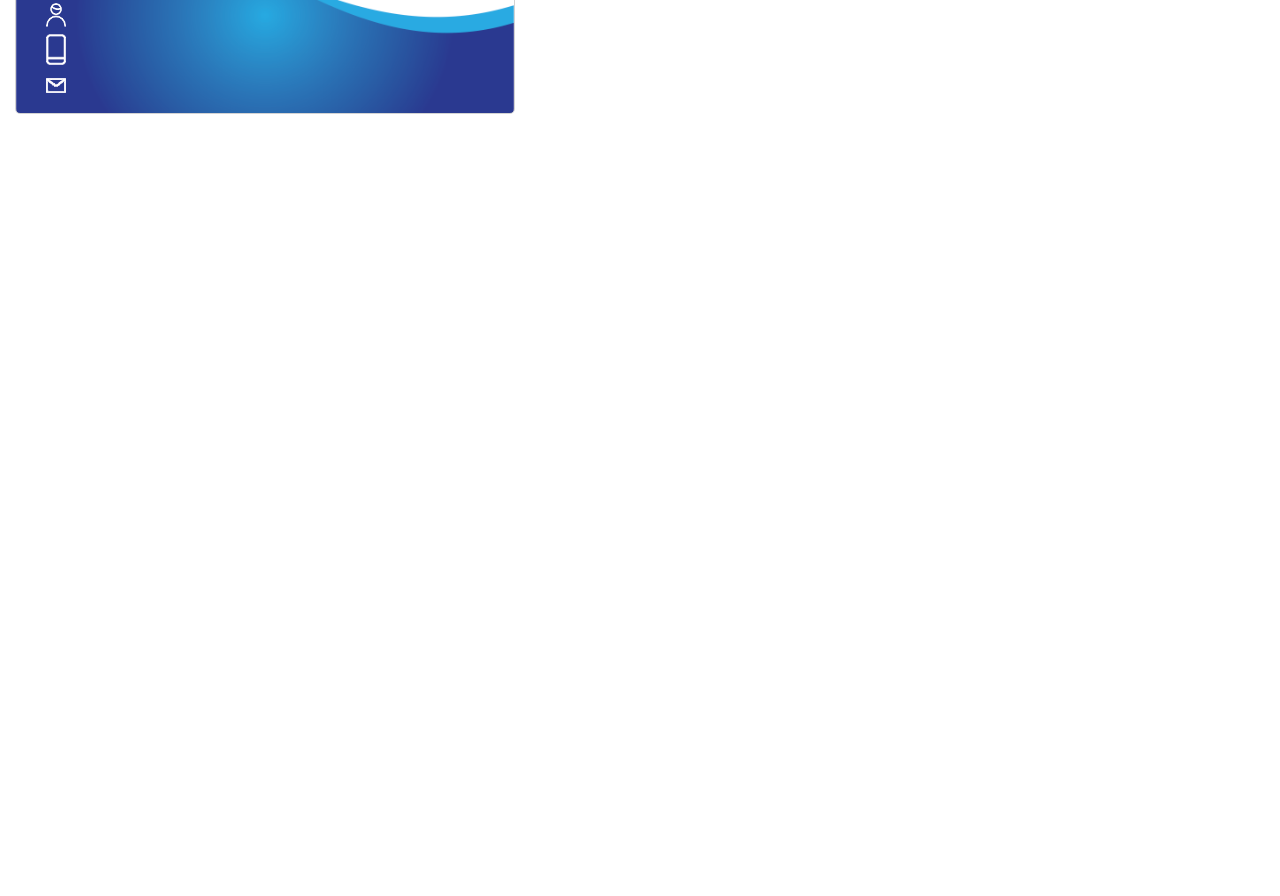
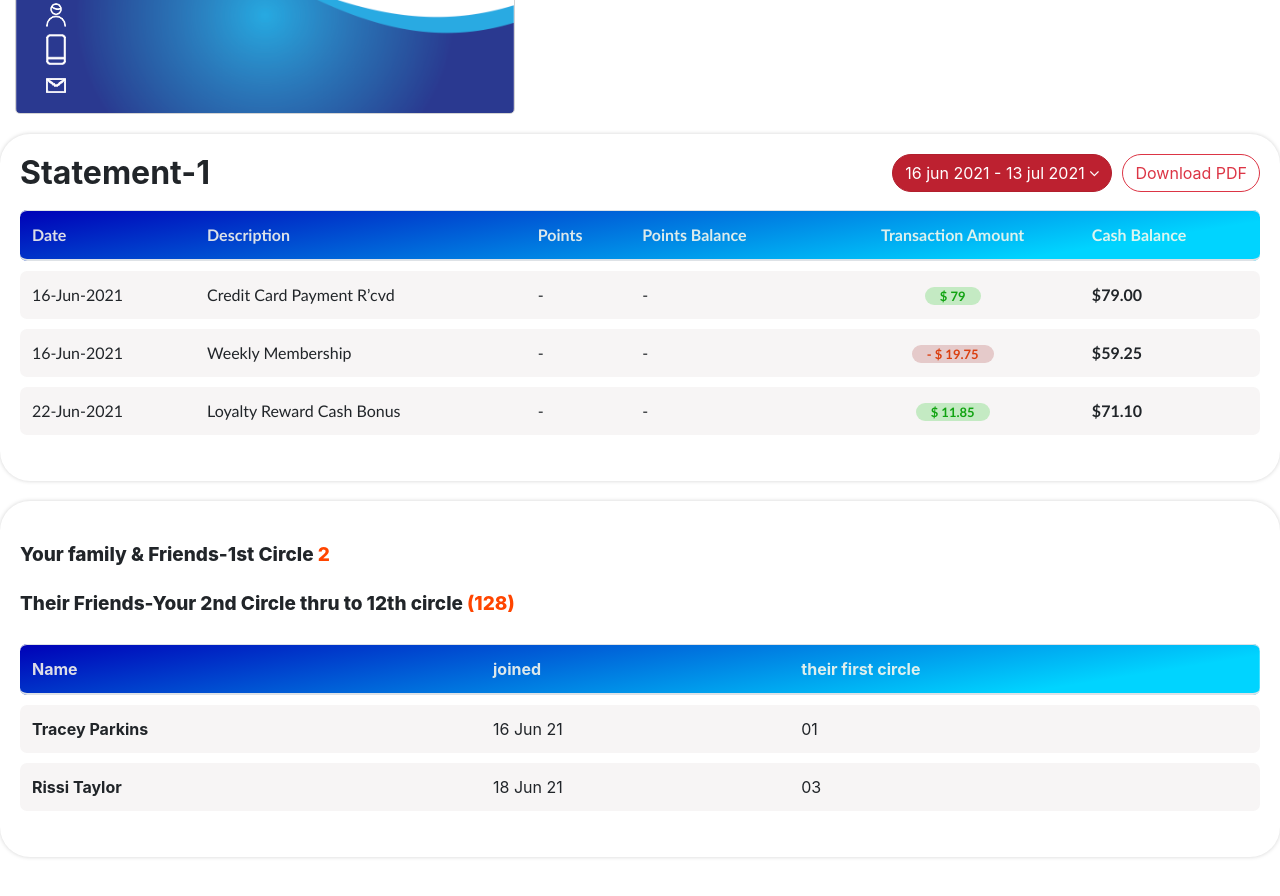
Before and after one commit to Uzair11/cards-angular, an Angular app: page / in a window 1280 px wide. Shown: the part 260-1156 px from the top of the page. Before the commit the page ends 800 px from the top, so only its background shows below. Built offline with nearby package versions, Linux system fonts and the light colour scheme; what ngx-qrcode2 would draw is missing.

Commit message:
route params

```diff
--- a/src/app/app-routing.module.ts
+++ b/src/app/app-routing.module.ts
@@ -1,7 +1,13 @@
 import { NgModule } from '@angular/core';
 import { Routes, RouterModule } from '@angular/router';
+import {StatementDetailComponent} from './statement-detail/statement-detail.component';
 
-const routes: Routes = [];
+const routes: Routes = [
+  {
+    path:'test',
+    component:StatementDetailComponent
+  }
+];
 
 @NgModule({
   imports: [RouterModule.forRoot(routes)],
--- a/src/app/app.component.html
+++ b/src/app/app.component.html
@@ -34,3 +34,6 @@
 
   </div>
 </div>
+<app-statement-detail></app-statement-detail>
+
+<app-cof-detail></app-cof-detail>
--- a/src/app/app.module.ts
+++ b/src/app/app.module.ts
@@ -4,11 +4,15 @@ import { NgxQRCodeModule } from 'ngx-qrcode2';
 
 import { AppRoutingModule } from './app-routing.module';
 import { AppComponent } from './app.component';
+import { StatementDetailComponent } from './statement-detail/statement-detail.component';
+import { CofDetailComponent } from './cof-detail/cof-detail.component';
 
 
 @NgModule({
   declarations: [
-    AppComponent
+    AppComponent,
+    StatementDetailComponent,
+    CofDetailComponent,
   ],
   imports: [
     BrowserModule,
--- /dev/null
+++ b/src/app/cof-detail/cof-detail.component.css
@@ -0,0 +1,105 @@
+.header {
+    padding-top: 30px;
+    position: relative;
+}
+.header .logo {
+    position: absolute;
+    width: 200px;
+    height: auto;
+    top: 65px;
+}
+
+h1 {
+    color:#349dff;
+    text-align: center;
+    font-size: 50px;
+    font-weight: 900;
+}
+
+h4{
+    color: black;
+    text-align: center;
+}
+.statement{
+        text-align: center;
+}
+.statement h4{
+    font-size: 25;
+    font-weight: 600;
+}
+.statement h1{
+    margin-top: 20px;
+    font-weight: 700;
+    font-size: 70px;
+}
+
+.card-{
+    border-radius: 30px;
+    box-shadow: 0 0 4px lightgray;
+    padding: 20px;
+    margin-top: 20px;
+    margin-bottom: 60px;
+}
+.card-table {
+    border-radius: 30px;
+    box-shadow: 0 0 4px lightgray;
+    padding: 20px;
+    margin-top: 20px;
+}
+.card-table h2{
+    font-size: 30;
+    font-weight: 700;
+}
+
+
+.container h3{
+    font-size: medium;
+}
+thead {
+    background: rgb(2,0,36);
+background: linear-gradient(171deg, rgba(2,0,36,1) 0%, rgba(2,0,75,1) 0%, rgba(1,0,113,1) 0%, rgba(0,0,183,1) 0%, rgba(0,212,255,1) 84%);
+color: rgba(255, 251, 236, 0.863);
+padding: 10px;
+border-radius: 7px;
+}
+
+.table {
+    border-collapse: separate;
+    border-spacing: 0 10px;
+}
+
+.table td {
+    background-color: rgb(247, 245, 245);
+    margin-bottom: 10px;
+}
+.table td {
+    border-top: none !important;
+}
+
+.table tr td:first-child {
+    border-top-left-radius: 7px;
+    border-bottom-left-radius: 7px;
+}
+.table tr td:last-child {
+    border-top-right-radius: 7px;
+    border-bottom-right-radius: 7px;
+}
+
+.table tr th:first-child {
+    border-top-left-radius: 7px;
+    border-bottom-left-radius: 7px;
+}
+.table tr th:last-child {
+    border-top-right-radius: 7px;
+    border-bottom-right-radius: 7px;
+}
+
+
+.class p {
+    margin-top: 20px;
+    font-size: 19px;
+    font-weight: 780;
+}
+.bold {
+    font-weight: bold;
+}
--- /dev/null
+++ b/src/app/cof-detail/cof-detail.component.html
@@ -0,0 +1,22 @@
+
+ <div class="card-">
+  <div class="class">
+      <p>Your family & Friends-1st Circle <span style="color:orangered">{{CoFDetail.length}}</span></p>
+      <p>Their Friends-Your 2nd Circle thru to 12th circle <span style="color: orangered">(128)</span></p>
+<table class="table" >
+  <thead>
+      <tr>
+          <th>Name</th>
+          <th>joined</th>
+          <th>their first circle</th>
+      </tr>
+  </thead>
+  <tbody>
+      <tr *ngFor="let item of CoFDetail">
+          <td class="bold">{{item.Name}}</td>
+          <td>{{item.Joined}}</td>
+          <td> {{item.Circle}} </td>
+      </tr>
+  </tbody>
+</table>
+</div>
--- /dev/null
+++ b/src/app/cof-detail/cof-detail.component.ts
@@ -0,0 +1,21 @@
+import { Component, OnInit } from '@angular/core';
+
+@Component({
+  selector: 'app-cof-detail',
+  templateUrl: './cof-detail.component.html',
+  styleUrls: ['./cof-detail.component.css']
+})
+export class CofDetailComponent implements OnInit {
+
+  CoFDetail=[
+    {Name:"Tracey Parkins", Joined:"16 Jun 21", Circle:"01"},
+    {Name:"Rissi Taylor", Joined:"18 Jun 21", Circle:"03"}
+  ]
+
+
+  constructor() { }
+
+  ngOnInit(): void {
+  }
+
+}
--- /dev/null
+++ b/src/app/statement-detail/statement-detail.component.css
@@ -0,0 +1,142 @@
+
+
+.header {
+    padding-top: 30px;
+    position: relative;
+}
+tr {
+    font-family:'Gill Sans', 'Gill Sans MT', Calibri, 'Trebuchet MS', sans-serif;
+}
+.header .logo {
+    position: absolute;
+    width: 200px;
+    height: auto;
+    top: 65px;
+}
+
+h1 {
+    color:#349dff;
+    text-align: center;
+    font-size: 50px;
+    font-weight: 900;
+}
+
+h4{
+    color: black;
+    text-align: center;
+}
+.statement{
+        text-align: center;
+}
+.statement h4{
+    font-size: 25;
+    font-weight: 600;
+}
+.statement h1{
+    margin-top: 20px;
+    font-weight: 700;
+    font-size: 70px;
+}
+
+.card-{
+    border-radius: 30px;
+    box-shadow: 0 0 4px lightgray;
+    padding: 20px;
+    margin-top: 20px;
+    margin-bottom: 60px;
+}
+.card-table {
+    border-radius: 30px;
+    box-shadow: 0 0 4px lightgray;
+    padding: 20px;
+    margin-top: 20px;
+}
+.card-table h2{
+    font-size: 30;
+    font-weight: 700;
+}
+
+
+.container h3{
+    font-size: medium;
+}
+thead {
+    background: rgb(2,0,36);
+background: linear-gradient(171deg, rgba(2,0,36,1) 0%, rgba(2,0,75,1) 0%, rgba(1,0,113,1) 0%, rgba(0,0,183,1) 0%, rgba(0,212,255,1) 84%);
+color: rgba(255, 251, 236, 0.863);
+padding: 10px;
+border-radius: 7px;
+}
+.edit-btn-date{
+    border-radius: 40px;
+}
+.edit-btn-download{
+    border-radius: 30px;
+    margin-left: 10px;
+}
+.down {
+    transform: rotate(45deg);
+    -webkit-transform: rotate(45deg);
+  }
+.table {
+    border-collapse: separate;
+    border-spacing: 0 10px;
+}
+
+.table td {
+    background-color: rgb(247, 245, 245);
+    margin-bottom: 10px;
+}
+.table td {
+    border-top: none !important;
+}
+
+.table tr td:first-child {
+    border-top-left-radius: 7px;
+    border-bottom-left-radius: 7px;
+}
+.table tr td:last-child {
+    border-top-right-radius: 7px;
+    border-bottom-right-radius: 7px;
+}
+
+.table tr th:first-child {
+    border-top-left-radius: 7px;
+    border-bottom-left-radius: 7px;
+}
+.table tr th:last-child {
+    border-top-right-radius: 7px;
+    border-bottom-right-radius: 7px;
+}
+
+.class p {
+    margin-top: 20px;
+    font-size: 19px;
+    font-weight: 780;
+}
+.bold {
+    font-weight: bold;
+}
+.green {
+    color: rgb(17, 163, 17);
+    background-color: rgba(115, 216, 115, 0.384);
+    border-radius: 15px;
+    text-align: center;
+    font-weight: bolder;
+    padding: 1px 15px;
+    font-weight: bolder;
+    font-size: 13px;
+}
+.red {
+    color: rgb(218, 63, 16);
+    background-color: rgba(190, 110, 110, 0.322);
+    border-radius: 15px;
+    text-align: center;
+    font-weight: bolder;
+    padding: 1px 15px;
+    font-weight: bolder;
+    font-size: 13px;
+}
+.ta {
+    text-align: center;
+}
--- /dev/null
+++ b/src/app/statement-detail/statement-detail.component.html
@@ -0,0 +1,41 @@
+
+<div class="card-table">
+    <div class="statementHeader">
+        <h2>Statement-1
+
+            <button class="btn btn-outline-danger edit-btn-download float-right " (click)="downloadAsPDF()">Download PDF</button>
+            <button class="btn btn-danger active edit-btn-date float-right">16 jun 2021 - 13 jul 2021 <i class="fa fa-angle-down"></i></button>
+        </h2>
+
+
+    </div>
+    <table class="table" id="pdfData">
+
+        <thead>
+            <tr>
+                <th>Date</th>
+                <th>Description</th>
+                <th>Points</th>
+                <th>Points Balance</th>
+                <th class="ta">Transaction Amount</th>
+                <th>Cash Balance</th>
+            </tr>
+        </thead>
+        <tbody>
+            <tr *ngFor="let item of statementDetail">
+                <td>{{item.Date}}</td>
+                <td>{{item.Description}}</td>
+                <td>{{item.Points}}</td>
+                <td>{{item.PointsBal}}</td>
+                <td class="ta">
+                    <span [ngClass]="item.TransAmount <= 0 ? 'red' : 'green'">
+                    <span *ngIf="item.TransAmount <0 ">- $ {{item.TransAmount * -1}}</span>
+                        <span *ngIf="item.TransAmount >=0 ">$ {{item.TransAmount}}</span>
+                    </span>
+                </td>
+                <td class="bold">{{item.CashBal}}</td>
+            </tr>
+
+        </tbody>
+    </table>
+</div>
--- /dev/null
+++ b/src/app/statement-detail/statement-detail.component.ts
@@ -0,0 +1,37 @@
+import { Component, OnInit } from '@angular/core';
+import {jsPDF} from 'jspdf';
+import html2canvas from 'html2canvas';
+
+@Component({
+  selector: 'app-statement-detail',
+  templateUrl: './statement-detail.component.html',
+  styleUrls: ['./statement-detail.component.css']
+})
+export class StatementDetailComponent implements OnInit {
+  dollar = '$';
+  statementDetail=[
+    {Date:"16-Jun-2021", Description:"Credit Card Payment R’cvd", Points:"-", PointsBal:"-",
+    TransAmount:79.00, CashBal:"$79.00"},
+    {Date:"16-Jun-2021", Description:"Weekly Membership", Points:"-", PointsBal:"-", TransAmount:-19.75,
+    CashBal:"$59.25"},
+    {Date:"22-Jun-2021", Description:"Loyalty Reward Cash Bonus", Points:"-", PointsBal:"-",
+    TransAmount:11.85, CashBal:"$71.10"}]
+
+  constructor() { }
+
+  ngOnInit(): void {
+  }
+  downloadAsPDF() {
+    let data = document.getElementById('pdfData');
+    html2canvas(data).then(canvas => {
+      const contentDataURL = canvas.toDataURL('image/png')
+      let pdf = new jsPDF('l', 'cm', 'a4'); //Generates PDF in landscape mode
+    // let pdf = new jspdf('p', 'cm', 'a4'); Generates PDF in portrait mode
+    let imgHeight = canvas.height * 50 / canvas.width;
+      pdf.addImage(contentDataURL, 'PNG', 0, 0, 30, imgHeight );
+       pdf.save('test.pdf');
+
+    });
+}
+
+}
--- a/src/index.html
+++ b/src/index.html
@@ -7,6 +7,7 @@
   <meta name="viewport" content="width=device-width, initial-scale=1">
   <link rel="icon" type="image/x-icon" href="favicon.ico">
   <link rel="stylesheet" href="https://maxcdn.bootstrapcdn.com/bootstrap/4.0.0/css/bootstrap.min.css" integrity="sha384-Gn5384xqQ1aoWXA+058RXPxPg6fy4IWvTNh0E263XmFcJlSAwiGgFAW/dAiS6JXm" crossorigin="anonymous">
+  <link rel="stylesheet" href="https://cdnjs.cloudflare.com/ajax/libs/font-awesome/4.7.0/css/font-awesome.min.css">
   <script src="https://code.jquery.com/jquery-1.12.3.min.js"></script>
   <script src="https://cdnjs.cloudflare.com/ajax/libs/jspdf/0.9.0rc1/jspdf.min.js"></script>
 </head>
```
Also changed, not shown: 2 other files (tests, documents, lock files or other folders).
